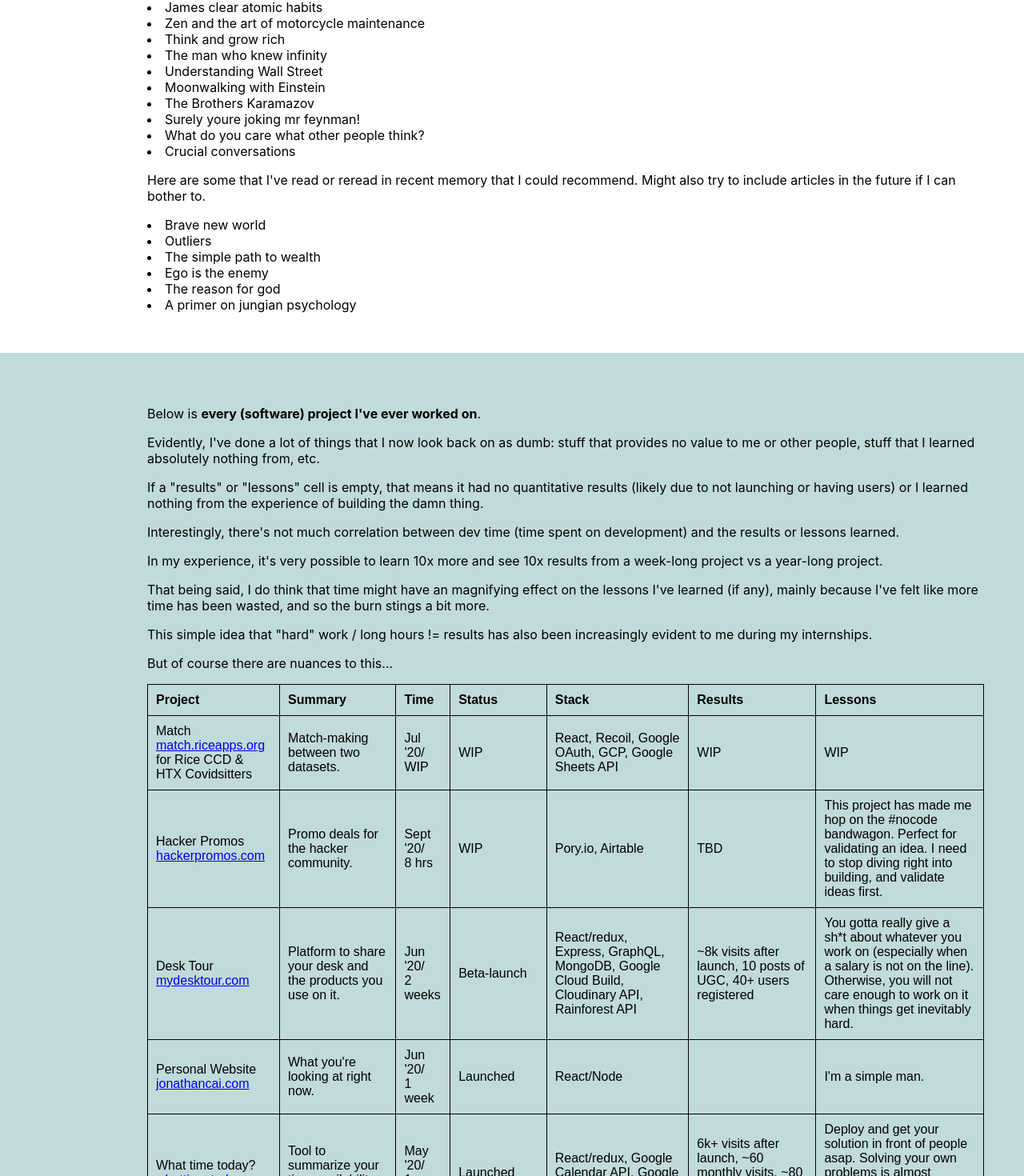
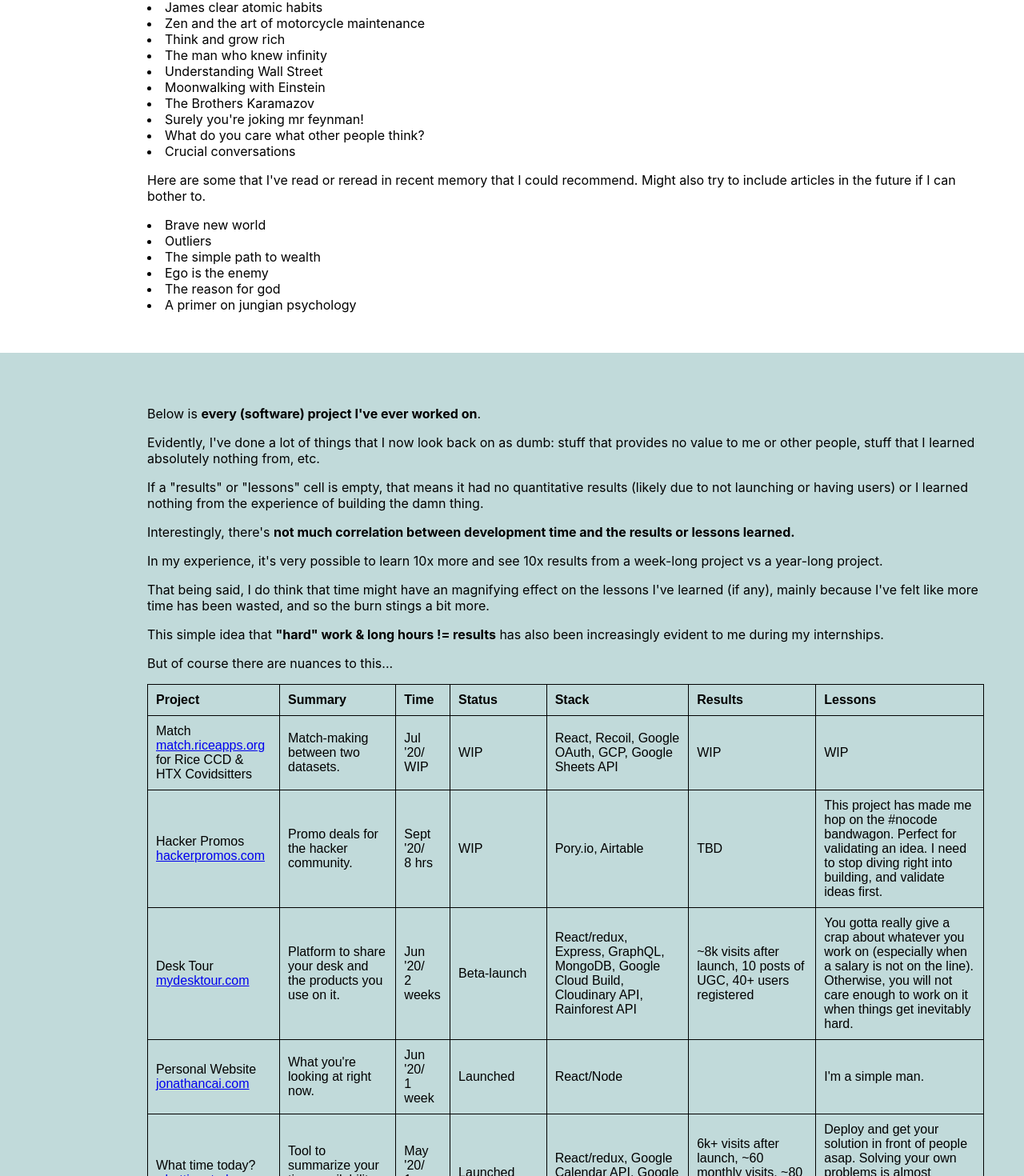
Before and after one commit to jonathancai11/min-portfolio, a React (Create React App) app: page / in a window 1280 px wide. Shown: the part 1292-2762 px from the top of the page at 80% size. Built offline with nearby package versions, Linux system fonts and the light colour scheme.

Commit message:
slight cosmetics

```diff
--- a/src/components/Projects/Projects.js
+++ b/src/components/Projects/Projects.js
@@ -15,15 +15,14 @@
             <p>If a "results" or "lessons" cell is empty, that means it had no quantitative results
                 (likely due to not launching or having users) or I learned nothing from the experience of building the damn thing.</p>
 
-            <p>Interestingly, there's not much correlation between dev time (time spent on development)
-                 and the results or lessons learned.</p>
+            <p>Interestingly, there's <b>not much correlation between development time and the results or lessons learned.</b></p>
 
             <p>In my experience, it's very possible to learn 10x more and see 10x results from a week-long project vs a year-long project.</p>
 
             <p>That being said, I do think that time might have an magnifying effect on the lessons I've learned (if any), mainly because I've felt
                 like more time has been wasted, and so the burn stings a bit more.</p>
 
-            <p>This simple idea that "hard" work / long hours != results has also been increasingly evident to me during my internships.</p>
+            <p>This simple idea that <b>"hard" work {'&'} long hours != results</b> has also been increasingly evident to me during my internships.</p>
 
             <p>But of course there are nuances to this...</p>
 
--- a/src/data/projects.json
+++ b/src/data/projects.json
@@ -37,7 +37,7 @@
     "status": "Beta-launch",
     "stack": "React/redux, Express, GraphQL, MongoDB, Google Cloud Build, Cloudinary API, Rainforest API",
     "dev_time": "2 weeks",
-    "lessons": "You gotta really give a sh*t about whatever you work on (especially when a salary is not on the line). Otherwise, you will not care enough to work on it when things get inevitably hard.",
+    "lessons": "You gotta really give a crap about whatever you work on (especially when a salary is not on the line). Otherwise, you will not care enough to work on it when things get inevitably hard.",
     "organization": "",
     "results": "~8k visits after launch, 10 posts of UGC, 40+ users registered"
   },
--- a/src/data/read.json
+++ b/src/data/read.json
@@ -9,7 +9,7 @@
         "Understanding Wall Street",
         "Moonwalking with Einstein",
         "The Brothers Karamazov",
-        "Surely youre joking mr feynman!",
+        "Surely you're joking mr feynman!",
         "What do you care what other people think?",
         "Crucial conversations"
     ],
```
